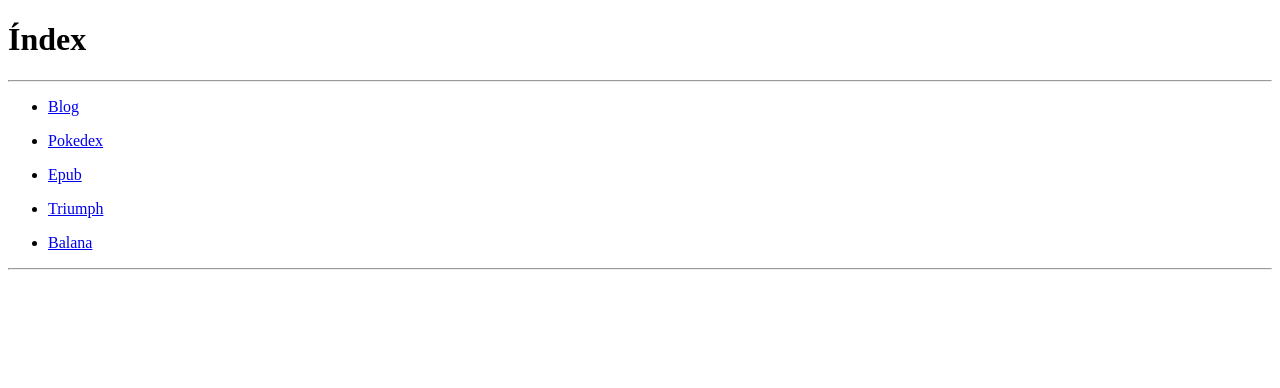
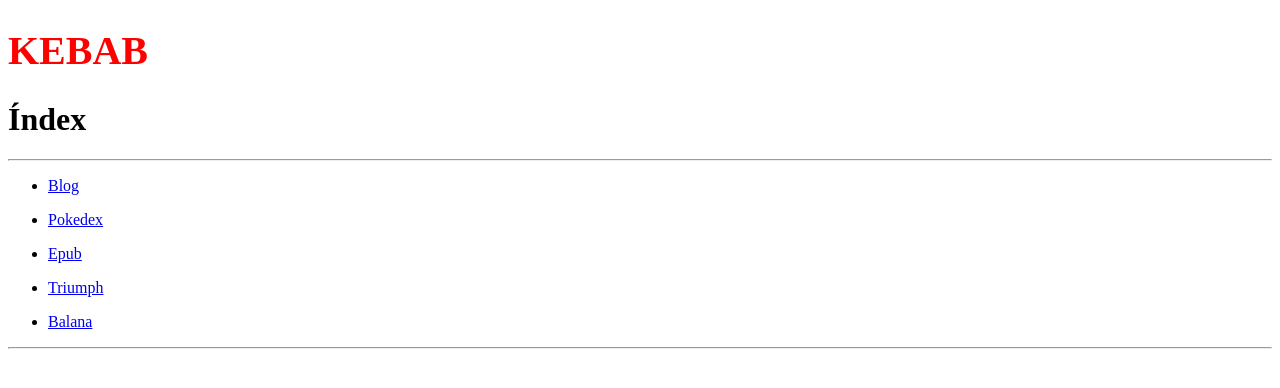
Before and after one commit to MarcSrra/Blog_viatges, a plain HTML site: page index.html in a window 1280 px wide. Drawn offline with Linux system fonts and the light colour scheme.

Commit message:
Update index.html

```diff
--- a/index.html
+++ b/index.html
@@ -8,6 +8,7 @@
 </head>
 
 <body>
+    <h1 style="color:red;font-size:40px;">KEBAB</h1>
     <h1>Índex</h1>
     <hr>
     <ul>
```
